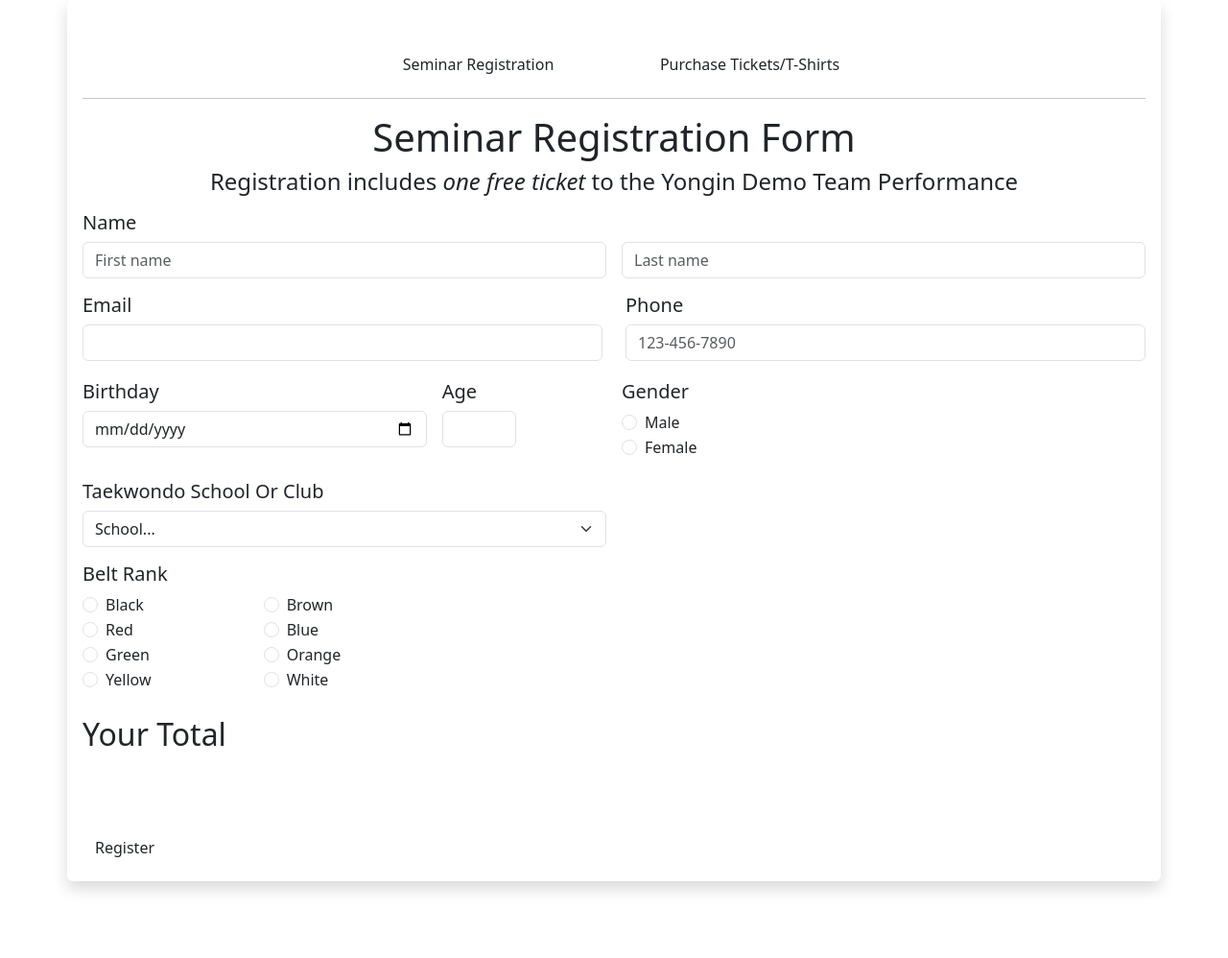
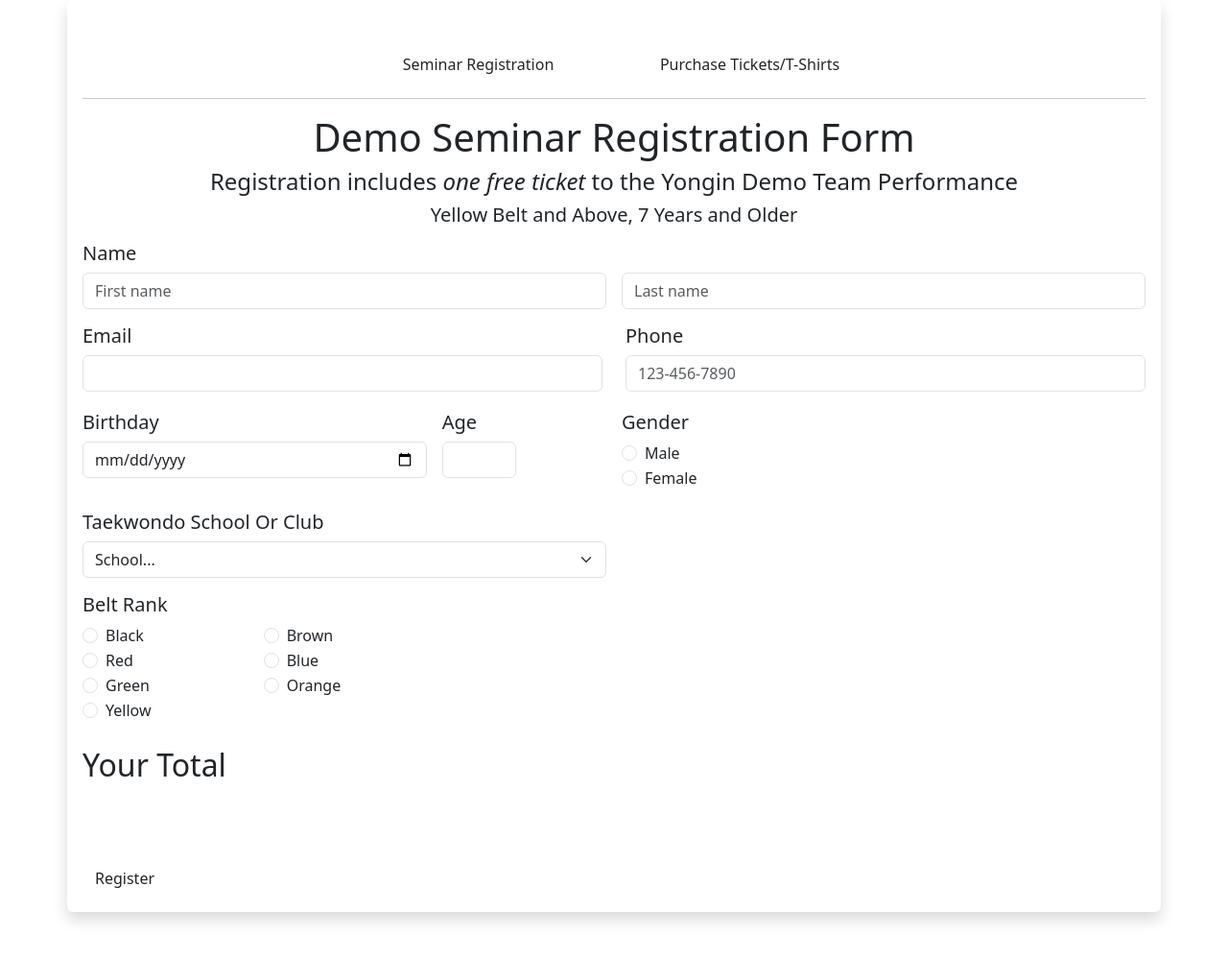
Before and after one commit to audioboxer217/tkd_registration_frontend, a Flask app: template templates/form.html in a window 1280 px wide. Shown: the whole page at 96% size. Before the commit the page ends 929 px from the top, so only its background shows below. Run offline with Flask 3, Linux system fonts and the light colour scheme; the template is opened without the code that fills it, so the values that code supplies are empty; some libraries are stand-ins or nearby versions.

Commit message:
Add age/belt restrictions

```diff
--- a/templates/form.html
+++ b/templates/form.html
@@ -2,12 +2,13 @@
 {% block content -%}
   <div class="row justify-content-md-center">
     <div class="col-md-12 center-block" align="center">
-      <h1>Seminar Registration Form</h1>
+      <h1>Demo Seminar Registration Form</h1>
     </div>
   </div>
   <div class="row justify-content-md-center">
     <div class="col-md-12 center-block" align="center">
       <h4>Registration includes <em>one free ticket</em> to the Yongin Demo Team Performance</h4>
+      <h5>Yellow Belt and Above, 7 Years and Older</h5>
     </div>
   </div>
   <form action="/register" method="post" enctype=multipart/form-data id="eventRegistration">
@@ -16,7 +17,7 @@
     {% include "partials/form_total.html" %}
     <div class="row g-3 mt-2">
       <div class="col-sm-2">
-        <button type="submit" class="btn {{ button_style }}">Register</button>
+        <button type="submit" class="btn {{ button_style }}" id="submitBtn">Register</button>
       </div>
     </div>
   </form>
--- a/templates/partials/form_seminar.html
+++ b/templates/partials/form_seminar.html
@@ -33,6 +33,11 @@
         </div>
       </div>
     </div>
+  </div>
+</div>
+<div class="row mt-2" id="ageError" hidden>
+  <div class="col-sm-4 bg-danger">
+    <h5>Seminar is for students aged 7 and older.</h5>
   </div>
 </div>
 <div class="row mt-2" id="parentNameSection" hidden>
@@ -113,13 +118,6 @@
           <label class="form-check-label" for="yellowBelt">Yellow</label>
         </div>
       </div>
-      <div class="col-sm-6">
-        <div class="form-check">
-          <input class="form-check-input" type="radio" name="beltRank" id="whiteBelt" value="white"
-            onchange="toggleBlackBeltDanSection()">
-          <label class="form-check-label" for="whiteBelt">White</label>
-        </div>
-      </div>
     </div>
     <div class="row" id="blackBeltDanSection" hidden>
       <div class="col-md-6">
```
Also changed, not shown: static/js/form.js (+9 -0 lines).
